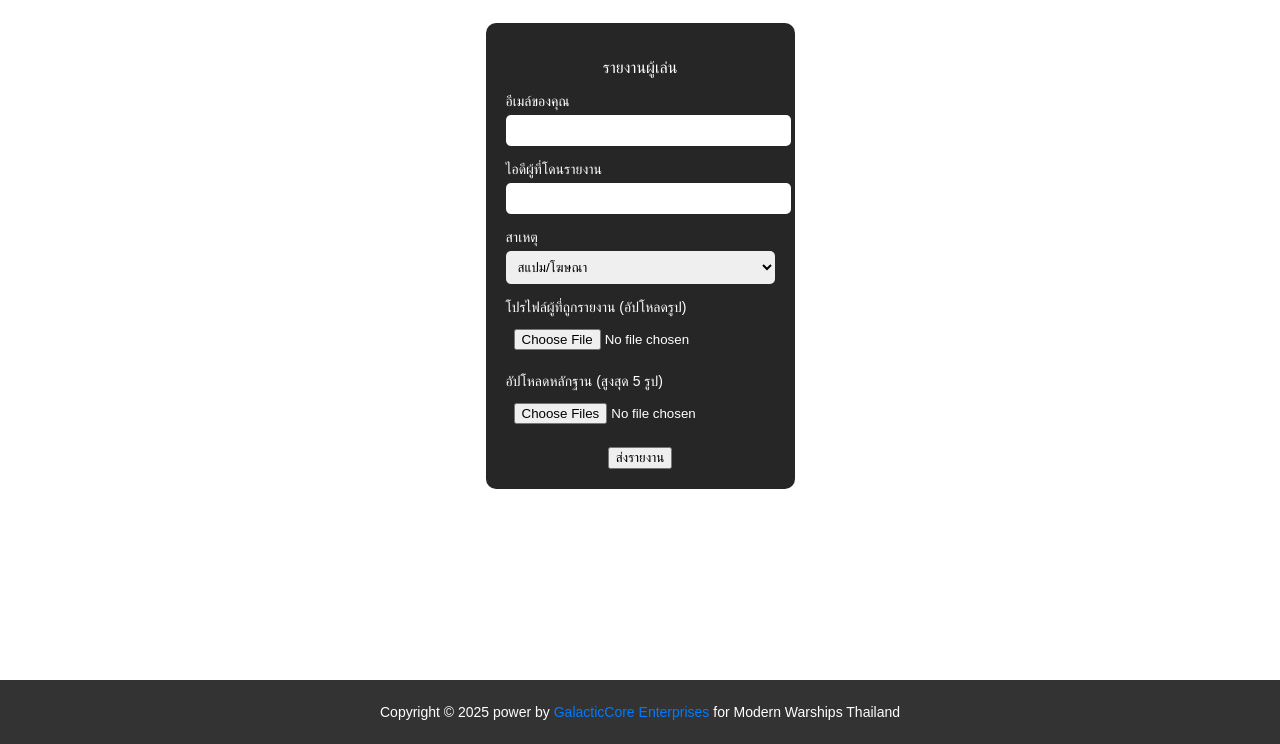
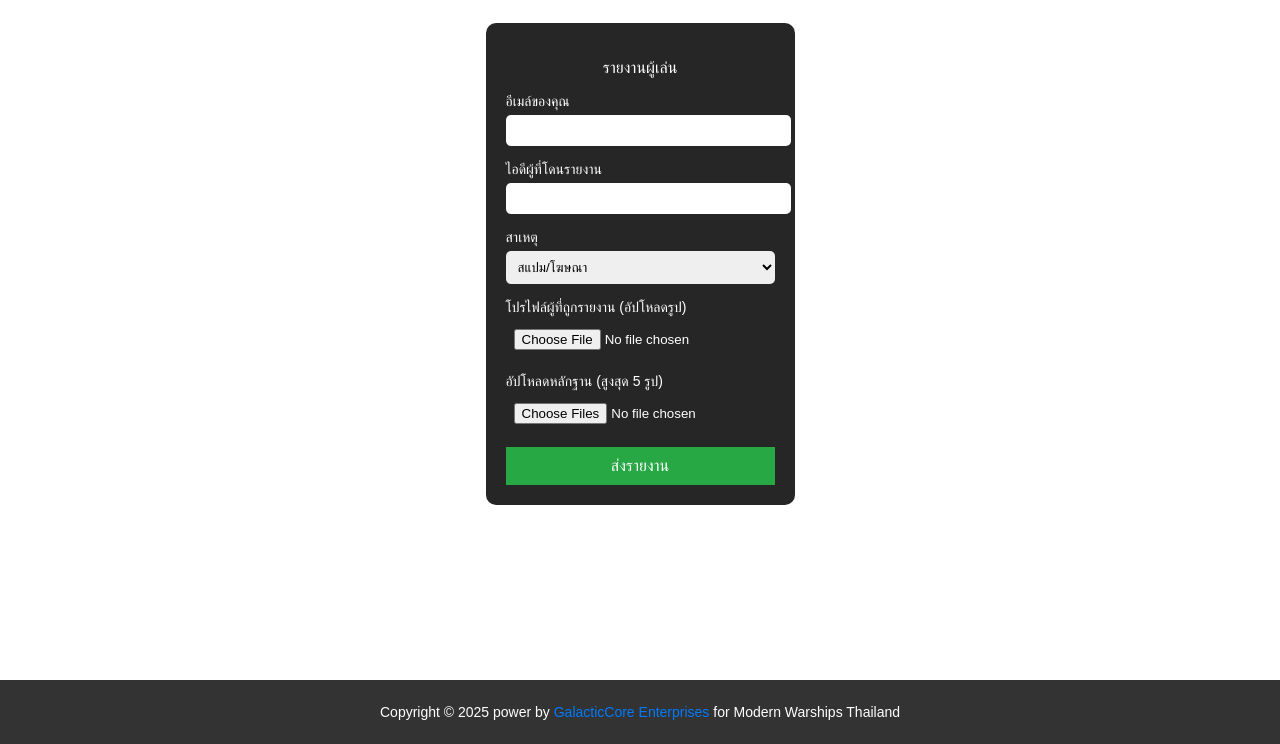
Before and after one commit to choknt/reportwebmwt, a plain HTML site: page index.html in a window 1280 px wide. Shown: the part 56-800 px from the top of the page. Drawn offline with Linux system fonts and the light colour scheme.

Commit message:
Update index.html

```diff
--- a/index.html
+++ b/index.html
@@ -53,7 +53,7 @@
             <input type="file" name="evidence" id="evidence" accept="image/*" multiple required>
         </div>
 
-        <button type="submit" class="sign">ส่งรายงาน</button>
+        <button type="submit" class="submit-btn">ส่งรายงาน</button>
     </form>
 
     <div id="thankYouMessage" style="display: none;">ขอบคุณที่รายงาน เราจะส่งต่อข้อมูลไปยังฝ่ายสนับสนุนของเรา</div>
@@ -66,4 +66,4 @@
 <script src="script.js"></script>
 
 </body>
-          </html>
+</html>
```
